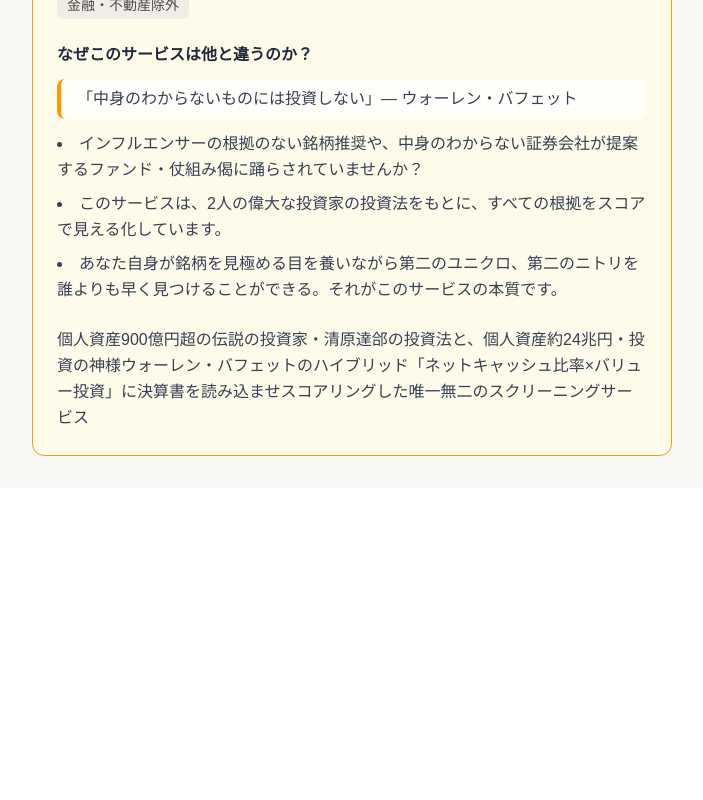
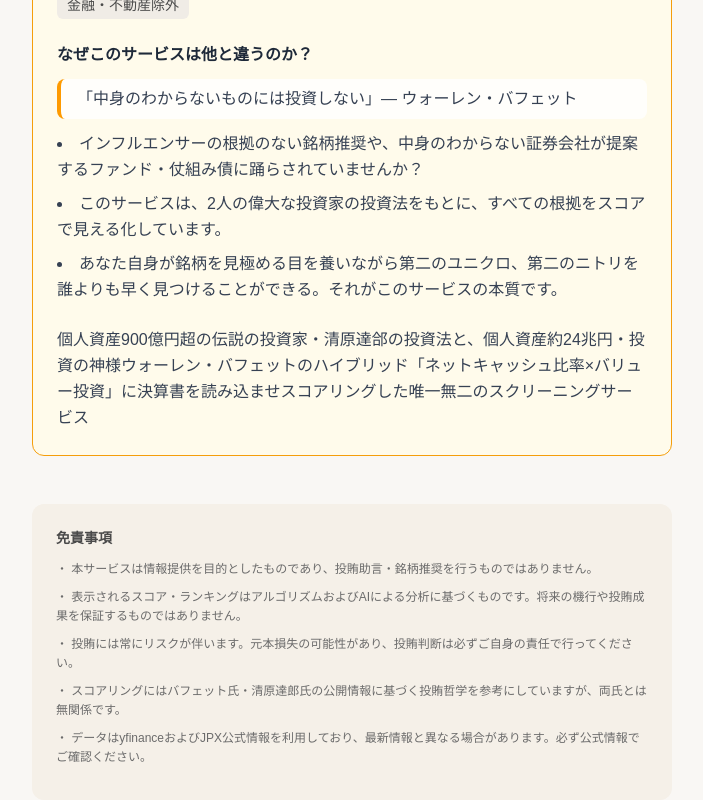
Before and after one commit to kawachan-max/stock-screening, a Next.js app: page /about in a window 1280 px wide. Shown: the part 996-1796 px from the top of the page, without its empty margins (288-991 px from the left). Before the commit the page ends 1484 px from the top, so only its background shows below. Built offline with nearby package versions, Linux system fonts and the light colour scheme.

Commit message:
fix CATCH_2/DIFF_BODY1 typo, update disclaimer constants, add disclaimer to about page
Made-with: Cursor

```diff
--- a/app/about/page.tsx
+++ b/app/about/page.tsx
@@ -4,7 +4,7 @@ const PAGE_TITLE = "\u3053\u306e\u30b9\u30af\u30ea\u30fc\u30cb\u30f3\u30b0\u30b5
 const BACK_LINK = "\u2190 \u30e9\u30f3\u30ad\u30f3\u30b0\u306b\u623b\u308b";
 
 const CATCH_1 = "\u3082\u30571998\u5e74\u3001\u3042\u306a\u305f\u304c\u30e6\u30cb\u30af\u30ed\u682a\u3092\u6301\u3063\u3066\u3044\u305f\u3089\u3002";
-const CATCH_2 = "\u4eca\u9803\u3001\u6295\u8cc4\u984d\u306f900\u500d\u306b\u306a\u3063\u3066\u3044\u305f\u3002";
+const CATCH_2 = "\u4eca\u9803\u3001\u6295\u8cc7\u984d\u306f900\u500d\u306b\u306a\u3063\u3066\u3044\u305f\u3002";
 const CATCH_3 = "100\u4e07\u5186\u304c\u2014\u20149\u5104\u5186\u306b\u3002";
 const CATCH_4 = "\u30cb\u30c8\u30ea\u3082\u540c\u3058\u3067\u3059\u3002\u4e0a\u5834\u5f53\u6642\u306e\u682a\u4fa1\u306f\u4eca\u306e300\u5206\u306e\u0031\u3002";
 const CATCH_5 = "\u306a\u305c\u304b\uff1f\u3000\u5c0f\u3055\u3059\u304e\u3066\u3001\u8ab0\u3082\u898b\u3066\u3044\u306a\u304b\u3063\u305f\u304b\u3089\u3002";
@@ -30,10 +30,17 @@ const BADGE_PROFIT = "\u9ed2\u5b57\u4f01\u696d\u306e\u307f";
 const BADGE_EXCLUDE = "\u91d1\u878d\u30fb\u4e0d\u52d5\u7523\u9664\u5916";
 const DIFF_TITLE = "\u306a\u305c\u3053\u306e\u30b5\u30fc\u30d3\u30b9\u306f\u4ed6\u3068\u9055\u3046\u306e\u304b\uff1f";
 const DIFF_QUOTE = "\u300c\u4e2d\u8eab\u306e\u308f\u304b\u3089\u306a\u3044\u3082\u306e\u306b\u306f\u6295\u8cc7\u3057\u306a\u3044\u300d\u2014 \u30a6\u30a9\u30fc\u30ec\u30f3\u30fb\u30d0\u30d5\u30a7\u30c3\u30c8";
-const DIFF_BODY1 = "\u30a4\u30f3\u30d5\u30eb\u30a8\u30f3\u30b5\u30fc\u306e\u6839\u62e0\u306e\u306a\u3044\u9298\u67c4\u63a8\u5968\u3084\u3001\u4e2d\u8eab\u306e\u308f\u304b\u3089\u306a\u3044\u8a3c\u5238\u4f1a\u793e\u304c\u63d0\u6848\u3059\u308b\u30d5\u30a1\u30f3\u30c9\u30fb\u4ed7\u7d44\u307f\u5048\u306b\u8e0a\u3089\u3055\u308c\u3066\u3044\u307e\u305b\u3093\u304b\uff1f";
+const DIFF_BODY1 = "\u30a4\u30f3\u30d5\u30eb\u30a8\u30f3\u30b5\u30fc\u306e\u6839\u62e0\u306e\u306a\u3044\u9298\u67c4\u63a8\u5968\u3084\u3001\u4e2d\u8eab\u306e\u308f\u304b\u3089\u306a\u3044\u8a3c\u5238\u4f1a\u793e\u304c\u63d0\u6848\u3059\u308b\u30d5\u30a1\u30f3\u30c9\u30fb\u4ed7\u7d44\u307f\u50b5\u306b\u8e0a\u3089\u3055\u308c\u3066\u3044\u307e\u305b\u3093\u304b\uff1f";
 const DIFF_BODY2 = "\u3053\u306e\u30b5\u30fc\u30d3\u30b9\u306f\u30012\u4eba\u306e\u5049\u5927\u306a\u6295\u8cc7\u5bb6\u306e\u6295\u8cc7\u6cd5\u3092\u3082\u3068\u306b\u3001\u3059\u3079\u3066\u306e\u6839\u62e0\u3092\u30b9\u30b3\u30a2\u3067\u898b\u3048\u308b\u5316\u3057\u3066\u3044\u307e\u3059\u3002";
 const DIFF_BODY3 = "\u3042\u306a\u305f\u81ea\u8eab\u304c\u9298\u67c4\u3092\u898b\u6975\u3081\u308b\u76ee\u3092\u990a\u3044\u306a\u304c\u3089\u7b2c\u4e8c\u306e\u30e6\u30cb\u30af\u30ed\u3001\u7b2c\u4e8c\u306e\u30cb\u30c8\u30ea\u3092\u8ab0\u3088\u308a\u3082\u65e9\u304f\u898b\u3064\u3051\u308b\u3053\u3068\u304c\u3067\u304d\u308b\u3002\u305d\u308c\u304c\u3053\u306e\u30b5\u30fc\u30d3\u30b9\u306e\u672c\u8cea\u3067\u3059\u3002";
 const PITCH_DESCRIPTION = "\u500b\u4eba\u8cc7\u7523900\u5104\u5186\u8d85\u306e\u4f1d\u8aac\u306e\u6295\u8cc7\u5bb6\u30fb\u6e05\u539f\u9054\u90c3\u306e\u6295\u8cc7\u6cd5\u3068\u3001\u500b\u4eba\u8cc7\u7523\u7d0424\u5146\u5186\u30fb\u6295\u8cc7\u306e\u795e\u69d8\u30a6\u30a9\u30fc\u30ec\u30f3\u30fb\u30d0\u30d5\u30a7\u30c3\u30c8\u306e\u30cf\u30a4\u30d6\u30ea\u30c3\u30c9\u300c\u30cd\u30c3\u30c8\u30ad\u30e3\u30c3\u30b7\u30e5\u6bd4\u7387\u00d7\u30d0\u30ea\u30e5\u30fc\u6295\u8cc7\u300d\u306b\u6c7a\u7b97\u66f8\u3092\u8aad\u307f\u8fbc\u307e\u305b\u30b9\u30b3\u30a2\u30ea\u30f3\u30b0\u3057\u305f\u552f\u4e00\u7121\u4e8c\u306e\u30b9\u30af\u30ea\u30fc\u30cb\u30f3\u30b0\u30b5\u30fc\u30d3\u30b9";
+
+const DISCLAIMER_TITLE = "\u514d\u8cac\u4e8b\u9805";
+const DISCLAIMER_1 = "\u672c\u30b5\u30fc\u30d3\u30b9\u306f\u60c5\u5831\u63d0\u4f9b\u3092\u76ee\u7684\u3068\u3057\u305f\u3082\u306e\u3067\u3042\u308a\u3001\u6295\u8cc4\u52a9\u8a00\u30fb\u9298\u67c4\u63a8\u5968\u3092\u884c\u3046\u3082\u306e\u3067\u306f\u3042\u308a\u307e\u305b\u3093\u3002";
+const DISCLAIMER_2 = "\u8868\u793a\u3055\u308c\u308b\u30b9\u30b3\u30a2\u30fb\u30e9\u30f3\u30ad\u30f3\u30b0\u306f\u30a2\u30eb\u30b4\u30ea\u30ba\u30e0\u304a\u3088\u3073AI\u306b\u3088\u308b\u5206\u6790\u306b\u57fa\u3065\u304f\u3082\u306e\u3067\u3059\u3002\u5c06\u6765\u306e\u6a5f\u884c\u3084\u6295\u8cc4\u6210\u679c\u3092\u4fdd\u8a3c\u3059\u308b\u3082\u306e\u3067\u306f\u3042\u308a\u307e\u305b\u3093\u3002";
+const DISCLAIMER_3 = "\u6295\u8cc4\u306b\u306f\u5e38\u306b\u30ea\u30b9\u30af\u304c\u4f34\u3044\u307e\u3059\u3002\u5143\u672c\u640d\u5931\u306e\u53ef\u80fd\u6027\u304c\u3042\u308a\u3001\u6295\u8cc4\u5224\u65ad\u306f\u5fc5\u305a\u3054\u81ea\u8eab\u306e\u8cac\u4efb\u3067\u884c\u3063\u3066\u304f\u3060\u3055\u3044\u3002";
+const DISCLAIMER_4 = "\u30b9\u30b3\u30a2\u30ea\u30f3\u30b0\u306b\u306f\u30d0\u30d5\u30a7\u30c3\u30c8\u6c0f\u30fb\u6e05\u539f\u9054\u90ce\u6c0f\u306e\u516c\u958b\u60c5\u5831\u306b\u57fa\u3065\u304f\u6295\u8cc4\u54f2\u5b66\u3092\u53c2\u8003\u306b\u3057\u3066\u3044\u307e\u3059\u304c\u3001\u4e21\u6c0f\u3068\u306f\u7121\u95a2\u4fc2\u3067\u3059\u3002";
+const DISCLAIMER_5 = "\u30c7\u30fc\u30bf\u306fyfinance\u304a\u3088\u3073JPX\u516c\u5f0f\u60c5\u5831\u3092\u5229\u7528\u3057\u3066\u304a\u308a\u3001\u6700\u65b0\u60c5\u5831\u3068\u7570\u306a\u308b\u5834\u5408\u304c\u3042\u308a\u307e\u3059\u3002\u5fc5\u305a\u516c\u5f0f\u60c5\u5831\u3067\u3054\u78ba\u8a8d\u304f\u3060\u3055\u3044\u3002";
 
 const BADGES = [BADGE_MARKET_CAP, BADGE_PER, BADGE_NC, BADGE_PROFIT, BADGE_EXCLUDE];
 
@@ -112,6 +119,15 @@ export default function AboutPage() {
             <p className="text-gray-700 leading-relaxed">{PITCH_DESCRIPTION}</p>
           </section>
         </div>
+
+        <div className="bg-[#f5f0e8] rounded-xl p-6 mt-12">
+          <h2 className="text-sm font-bold text-[#4a4a4a] mb-3">{DISCLAIMER_TITLE}</h2>
+          <p className="text-xs text-[#6b6b6b] leading-relaxed mb-2">{"\u30FB "}{DISCLAIMER_1}</p>
+          <p className="text-xs text-[#6b6b6b] leading-relaxed mb-2">{"\u30FB "}{DISCLAIMER_2}</p>
+          <p className="text-xs text-[#6b6b6b] leading-relaxed mb-2">{"\u30FB "}{DISCLAIMER_3}</p>
+          <p className="text-xs text-[#6b6b6b] leading-relaxed mb-2">{"\u30FB "}{DISCLAIMER_4}</p>
+          <p className="text-xs text-[#6b6b6b] leading-relaxed mb-2">{"\u30FB "}{DISCLAIMER_5}</p>
+        </div>
       </div>
     </div>
   );
--- a/app/page.tsx
+++ b/app/page.tsx
@@ -101,7 +101,7 @@ const ABOUT_LINK = "\u3053\u306e\u30b9\u30af\u30ea\u30fc\u30cb\u30f3\u30b0\u30b5
 const CONDITION_TITLE = "\ud83d\udccb \u30b9\u30af\u30ea\u30fc\u30cb\u30f3\u30b0\u6761\u4ef6";
 const DIFF_TITLE = "\u306a\u305c\u3053\u306e\u30b5\u30fc\u30d3\u30b9\u306f\u4ed6\u3068\u9055\u3046\u306e\u304b\uff1f";
 const CATCH_1 = "\u3082\u30571998\u5e74\u3001\u3042\u306a\u305f\u304c\u30e6\u30cb\u30af\u30ed\u682a\u3092\u6301\u3063\u3066\u3044\u305f\u3089\u3002";
-const CATCH_2 = "\u4eca\u9803\u3001\u6295\u8cc4\u984d\u306f900\u500d\u306b\u306a\u3063\u3066\u3044\u305f\u3002";
+const CATCH_2 = "\u4eca\u9803\u3001\u6295\u8cc7\u984d\u306f900\u500d\u306b\u306a\u3063\u3066\u3044\u305f\u3002";
 const CATCH_3 = "100\u4e07\u5186\u304c\u2014\u20149\u5104\u5186\u306b\u3002";
 const CATCH_4 = "\u30cb\u30c8\u30ea\u3082\u540c\u3058\u3067\u3059\u3002\u4e0a\u5834\u5f53\u6642\u306e\u682a\u4fa1\u306f\u4eca\u306e300\u5206\u306e\u0031\u3002";
 const CATCH_5 = "\u306a\u305c\u304b\uff1f\u3000\u5c0f\u3055\u3059\u304e\u3066\u3001\u8ab0\u3082\u898b\u3066\u3044\u306a\u304b\u3063\u305f\u304b\u3089\u3002";
@@ -120,7 +120,7 @@ const HOWTO_BADGE_DESC = "\u5404\u9805\u76ee\u306e\u5272\u5b89\u5ea6\u30fb\u6210
 const HOWTO_LOCK = "\u30ed\u30c3\u30af\u89e3\u9664";
 const HOWTO_LOCK_DESC = "1\uff5e10\u4f4d\u306f\u6709\u6599\u30d7\u30e9\u30f3\u3067\u89e3\u653e\u3002note\u8a18\u4e8b\uff08\uffe51\uff0c980\uff09\u306e\u30d1\u30b9\u30ef\u30fc\u30c9\u3092\u5165\u529b";
 const DIFF_QUOTE = "\u300c\u4e2d\u8eab\u306e\u308f\u304b\u3089\u306a\u3044\u3082\u306e\u306b\u306f\u6295\u8cc7\u3057\u306a\u3044\u300d\u2014 \u30a6\u30a9\u30fc\u30ec\u30f3\u30fb\u30d0\u30d5\u30a7\u30c3\u30c8";
-const DIFF_BODY1 = "\u30a4\u30f3\u30d5\u30eb\u30a8\u30f3\u30b5\u30fc\u306e\u6839\u62e0\u306e\u306a\u3044\u9298\u67c4\u63a8\u5968\u3084\u3001\u4e2d\u8eab\u306e\u308f\u304b\u3089\u306a\u3044\u8a3c\u5238\u4f1a\u793e\u304c\u63d0\u6848\u3059\u308b\u30d5\u30a1\u30f3\u30c9\u30fb\u4ed7\u7d44\u307f\u5048\u306b\u8e0a\u3089\u3055\u308c\u3066\u3044\u307e\u305b\u3093\u304b\uff1f";
+const DIFF_BODY1 = "\u30a4\u30f3\u30d5\u30eb\u30a8\u30f3\u30b5\u30fc\u306e\u6839\u62e0\u306e\u306a\u3044\u9298\u67c4\u63a8\u5968\u3084\u3001\u4e2d\u8eab\u306e\u308f\u304b\u3089\u306a\u3044\u8a3c\u5238\u4f1a\u793e\u304c\u63d0\u6848\u3059\u308b\u30d5\u30a1\u30f3\u30c9\u30fb\u4ed7\u7d44\u307f\u50b5\u306b\u8e0a\u3089\u3055\u308c\u3066\u3044\u307e\u305b\u3093\u304b\uff1f";
 const DIFF_BODY2 = "\u3053\u306e\u30b5\u30fc\u30d3\u30b9\u306f\u30012\u4eba\u306e\u5049\u5927\u306a\u6295\u8cc7\u5bb6\u306e\u6295\u8cc7\u6cd5\u3092\u3082\u3068\u306b\u3001\u3059\u3079\u3066\u306e\u6839\u62e0\u3092\u30b9\u30b3\u30a2\u3067\u898b\u3048\u308b\u5316\u3057\u3066\u3044\u307e\u3059\u3002";
 const DIFF_BODY3 = "\u3042\u306a\u305f\u81ea\u8eab\u304c\u9298\u67c4\u3092\u898b\u6975\u3081\u308b\u76ee\u3092\u990a\u3044\u306a\u304c\u3089\u7b2c\u4e8c\u306e\u30e6\u30cb\u30af\u30ed\u3001\u7b2c\u4e8c\u306e\u30cb\u30c8\u30ea\u3092\u8ab0\u3088\u308a\u3082\u65e9\u304f\u898b\u3064\u3051\u308b\u3053\u3068\u304c\u3067\u304d\u308b\u3002\u305d\u308c\u304c\u3053\u306e\u30b5\u30fc\u30d3\u30b9\u306e\u672c\u8cea\u3067\u3059\u3002";
 const BADGE_PAID = "\u2705 \u6709\u6599\u30D7\u30E9\u30F3";
@@ -150,11 +150,11 @@ const LABEL_PAYOUT = "\u914D\u5F53\u6027\u5411";
 const LABEL_SCORE = "\u30B9\u30B3\u30A2";
 const FOOTER_DISCLAIMER = "\u672C\u30B5\u30FC\u30D3\u30B9\u306F\u60C5\u5831\u63D0\u4F9B\u3092\u76EE\u7684\u3068\u3057\u3066\u304A\u308A\u3001\u6295\u8CC7\u52A9\u8A00\u3067\u306F\u3042\u308A\u307E\u305B\u3093\u3002\u6295\u8CC7\u5224\u65AD\u306F\u3054\u81EA\u8EAB\u306E\u8CAC\u4EFB\u3067\u884C\u3063\u3066\u304F\u3060\u3055\u3044\u3002";
 const DISCLAIMER_TITLE = "\u514d\u8cac\u4e8b\u9805";
-const DISCLAIMER_1 = "\u672c\u30b5\u30fc\u30d3\u30b9\u306f\u60c5\u5831\u63d0\u4f9b\u3092\u76ee\u7684\u3068\u3057\u305f\u3082\u306e\u3067\u3042\u308a\u3001\u6295\u8cc4\u52a9\u8a00\u30fb\u63a8\u5968\u3092\u884c\u3046\u3082\u306e\u3067\u306f\u3042\u308a\u307e\u305b\u3093\u3002";
-const DISCLAIMER_2 = "\u8868\u793a\u3055\u308c\u308b\u30b9\u30b3\u30a2\u30fb\u30e9\u30f3\u30ad\u30f3\u30b0\u306f\u3001\u30a2\u30eb\u30b4\u30ea\u30ba\u30e0\u304a\u3088\u3073AI\u306b\u3088\u308b\u5206\u6790\u306b\u57fa\u3065\u304f\u3082\u306e\u3067\u3059\u3002\u5c06\u6765\u306e\u6a5f\u884c\u3084\u6295\u8cc4\u6210\u679c\u3092\u4fdd\u8a3c\u3059\u308b\u3082\u306e\u3067\u306f\u3042\u308a\u307e\u305b\u3093\u3002";
-const DISCLAIMER_3 = "\u6295\u8cc4\u306b\u306f\u5e38\u306b\u30ea\u30b9\u30af\u304c\u4f34\u3044\u307e\u3059\u3002\u5143\u672c\u306e\u640d\u5931\u304c\u751f\u3058\u308b\u53ef\u80fd\u6027\u304c\u3042\u308a\u3001\u6295\u8cc4\u5224\u65ad\u306f\u5fc5\u3059\u305e\u3054\u81ea\u8eab\u306e\u8cac\u4efb\u3067\u884c\u3063\u3066\u304f\u3060\u3055\u3044\u3002";
-const DISCLAIMER_4 = "\u672c\u30b5\u30fc\u30d3\u30b9\u306e\u30b9\u30b3\u30a2\u30ea\u30f3\u30b0\u306b\u306f\u3001\u30a6\u30a9\u30fc\u30ec\u30f3\u30fb\u30d0\u30d5\u30a7\u30c3\u30c8\u6c0f\u304a\u3088\u3073\u6e05\u539f\u9054\u90ce\u6c0f\u306e\u516c\u958b\u60c3\u5831\u306b\u57fa\u3065\u304f\u6295\u8cc4\u54f2\u5b66\u30fb\u6307\u6a19\u3092\u53c2\u8003\u306b\u3057\u3066\u3044\u307e\u3059\u304c\u3001\u4e21\u6c0f\u3068\u306f\u7121\u95a2\u4fc2\u3067\u3059\u3002";
-const DISCLAIMER_5 = "\u30c7\u30fc\u30bf\u306fyfinance\u304a\u3088\u3073JPX\u516c\u5f0f\u60c3\u5831\u3092\u5229\u7528\u3057\u3066\u304a\u308a\u3001\u6700\u65b0\u60c3\u5831\u3068\u7570\u306a\u308b\u5834\u5408\u304c\u3042\u308a\u307e\u3059\u3002\u5fc5\u3059\u516c\u5f0f\u60c3\u5831\u3067\u3054\u78ba\u8a8d\u304f\u3060\u3055\u3044\u3002";
+const DISCLAIMER_1 = "\u672c\u30b5\u30fc\u30d3\u30b9\u306f\u60c5\u5831\u63d0\u4f9b\u3092\u76ee\u7684\u3068\u3057\u305f\u3082\u306e\u3067\u3042\u308a\u3001\u6295\u8cc4\u52a9\u8a00\u30fb\u9298\u67c4\u63a8\u5968\u3092\u884c\u3046\u3082\u306e\u3067\u306f\u3042\u308a\u307e\u305b\u3093\u3002";
+const DISCLAIMER_2 = "\u8868\u793a\u3055\u308c\u308b\u30b9\u30b3\u30a2\u30fb\u30e9\u30f3\u30ad\u30f3\u30b0\u306f\u30a2\u30eb\u30b4\u30ea\u30ba\u30e0\u304a\u3088\u3073AI\u306b\u3088\u308b\u5206\u6790\u306b\u57fa\u3065\u304f\u3082\u306e\u3067\u3059\u3002\u5c06\u6765\u306e\u6a5f\u884c\u3084\u6295\u8cc4\u6210\u679c\u3092\u4fdd\u8a3c\u3059\u308b\u3082\u306e\u3067\u306f\u3042\u308a\u307e\u305b\u3093\u3002";
+const DISCLAIMER_3 = "\u6295\u8cc4\u306b\u306f\u5e38\u306b\u30ea\u30b9\u30af\u304c\u4f34\u3044\u307e\u3059\u3002\u5143\u672c\u640d\u5931\u306e\u53ef\u80fd\u6027\u304c\u3042\u308a\u3001\u6295\u8cc4\u5224\u65ad\u306f\u5fc5\u305a\u3054\u81ea\u8eab\u306e\u8cac\u4efb\u3067\u884c\u3063\u3066\u304f\u3060\u3055\u3044\u3002";
+const DISCLAIMER_4 = "\u30b9\u30b3\u30a2\u30ea\u30f3\u30b0\u306b\u306f\u30d0\u30d5\u30a7\u30c3\u30c8\u6c0f\u30fb\u6e05\u539f\u9054\u90ce\u6c0f\u306e\u516c\u958b\u60c5\u5831\u306b\u57fa\u3065\u304f\u6295\u8cc4\u54f2\u5b66\u3092\u53c2\u8003\u306b\u3057\u3066\u3044\u307e\u3059\u304c\u3001\u4e21\u6c0f\u3068\u306f\u7121\u95a2\u4fc2\u3067\u3059\u3002";
+const DISCLAIMER_5 = "\u30c7\u30fc\u30bf\u306fyfinance\u304a\u3088\u3073JPX\u516c\u5f0f\u60c5\u5831\u3092\u5229\u7528\u3057\u3066\u304a\u308a\u3001\u6700\u65b0\u60c5\u5831\u3068\u7570\u306a\u308b\u5834\u5408\u304c\u3042\u308a\u307e\u3059\u3002\u5fc5\u305a\u516c\u5f0f\u60c5\u5831\u3067\u3054\u78ba\u8a8d\u304f\u3060\u3055\u3044\u3002";
 const BTN_NOTE = "note\u3067\u8CFC\u5165\u3059\u308B";
 const BTN_NOTE_PURCHASE = "\uD83D\uDCDD note\u3067\u8CFC\u5165\u3059\u308B\uff08\u00A51,980\uff09\u2192";
 const NOTE_URL = "https://note.com/kawachan_max";
```
